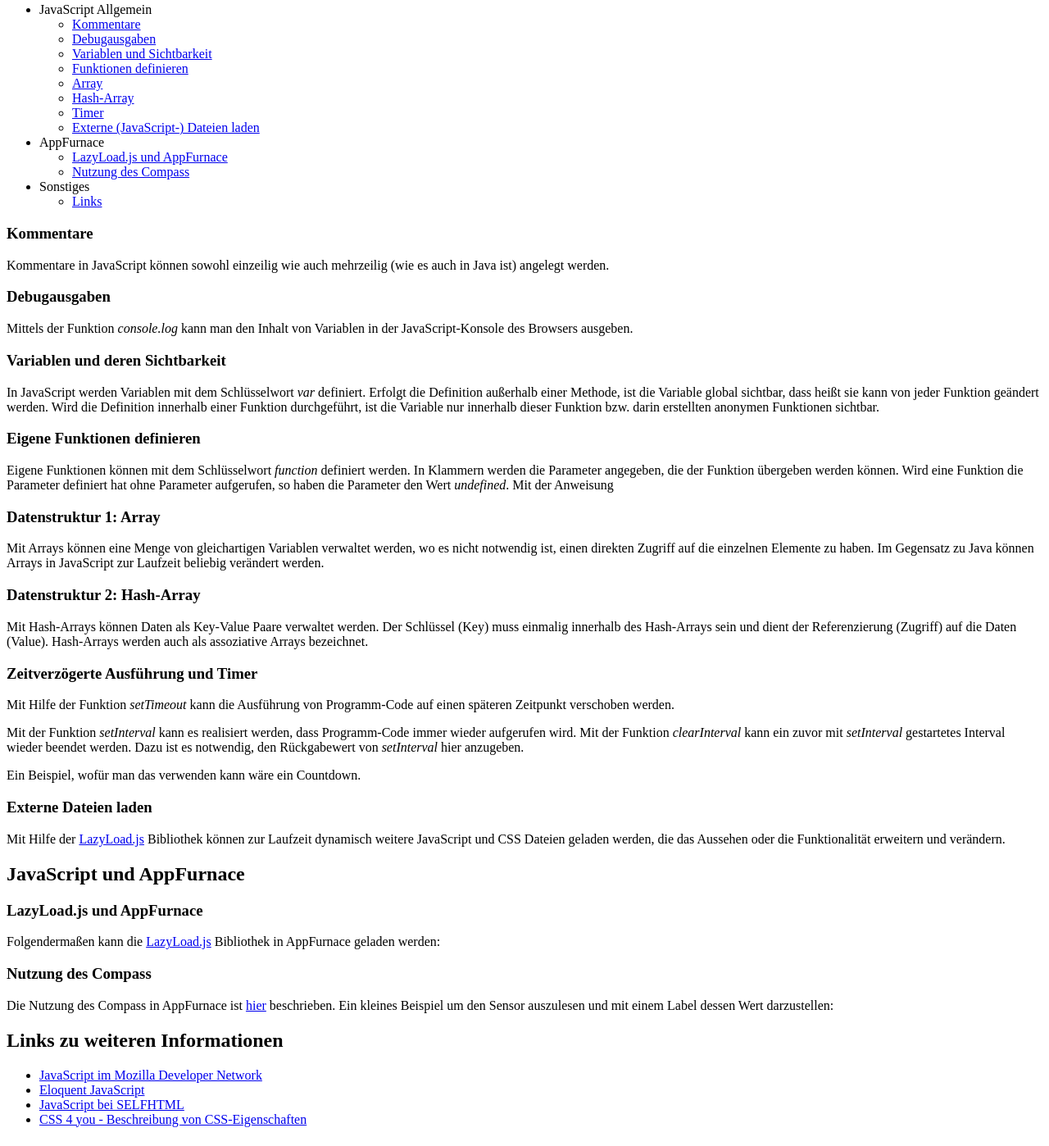
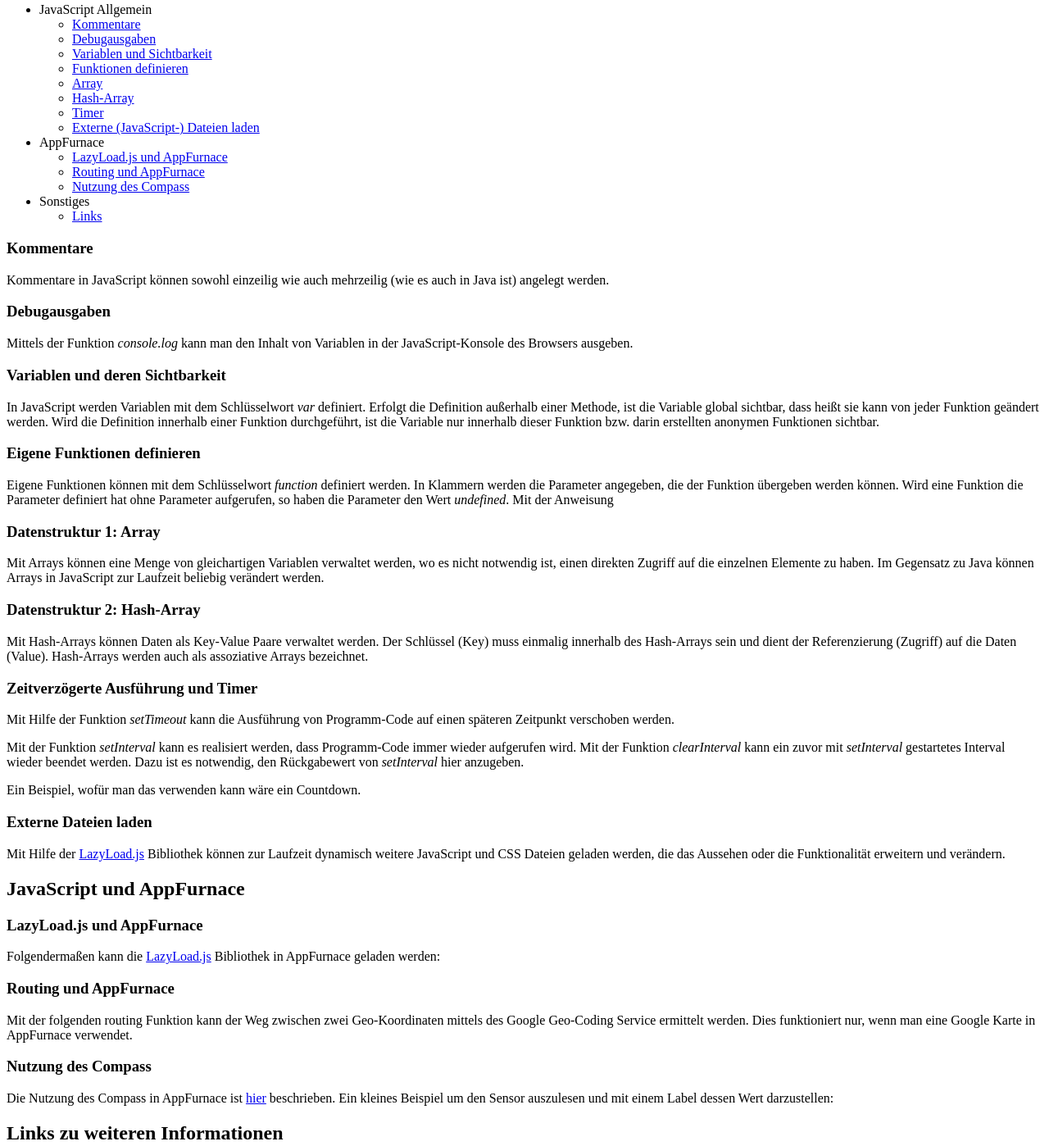
Before and after one commit to AndreasLochwitz/JavaScript-und-AppFurnace, a plain HTML site: page index.html in a window 1280 px wide. Shown: the part 141-1539 px from the top of the page at 82% size. Drawn offline with Linux system fonts and the light colour scheme.

Commit message:
Added Routing-Snippet

```diff
--- a/index.html
+++ b/index.html
@@ -25,6 +25,7 @@
 				<li>AppFurnace</li>
 				<ul>
 					<li><a href="#lazyloadappfurnace">LazyLoad.js und AppFurnace</a></li>
+					<li><a href="#routingappfurance">Routing und AppFurnace</a></li>
 					<li><a href="#compass">Nutzung des Compass</a></li>
 
 				</ul>
@@ -94,6 +95,10 @@
 		<p>Folgendermaßen kann die <a href="https://github.com/rgrove/lazyload/" target="_blank">LazyLoad.js</a> Bibliothek in AppFurnace geladen werden:</p>
 		<script src="https://gist.github.com/AndreasLochwitz/8073385.js"></script>
 
+		<h3><a name="routingappfurance">Routing und AppFurnace</a></h3>
+		<p>Mit der folgenden routing Funktion kann der Weg zwischen zwei Geo-Koordinaten mittels des Google Geo-Coding Service ermittelt werden. Dies funktioniert nur, wenn man eine Google Karte in AppFurnace verwendet.</p>
+		<script src="https://gist.github.com/AndreasLochwitz/8075183.js"></script>
+
 		<h3><a name="compass">Nutzung des Compass</a></h3>
 		<p>Die Nutzung des Compass in AppFurnace ist <a href="http://the.appfurnace.com/docs/cordova_compass_compass.md.html#Compass" target="_blank">hier</a> beschrieben. Ein kleines Beispiel um den Sensor auszulesen und mit einem Label dessen Wert darzustellen:</p>
 		<script src="https://gist.github.com/AndreasLochwitz/8072031.js"></script>
```
